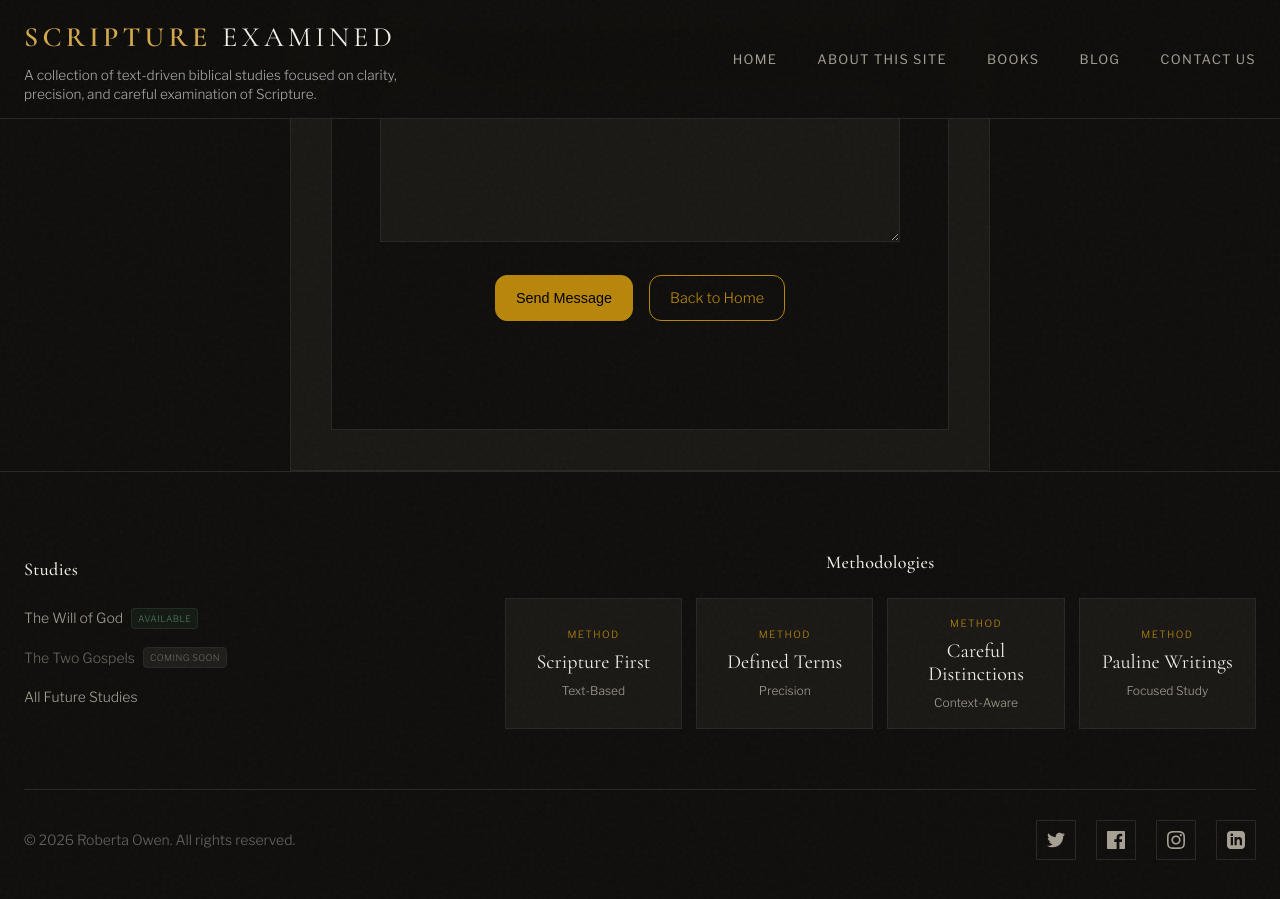
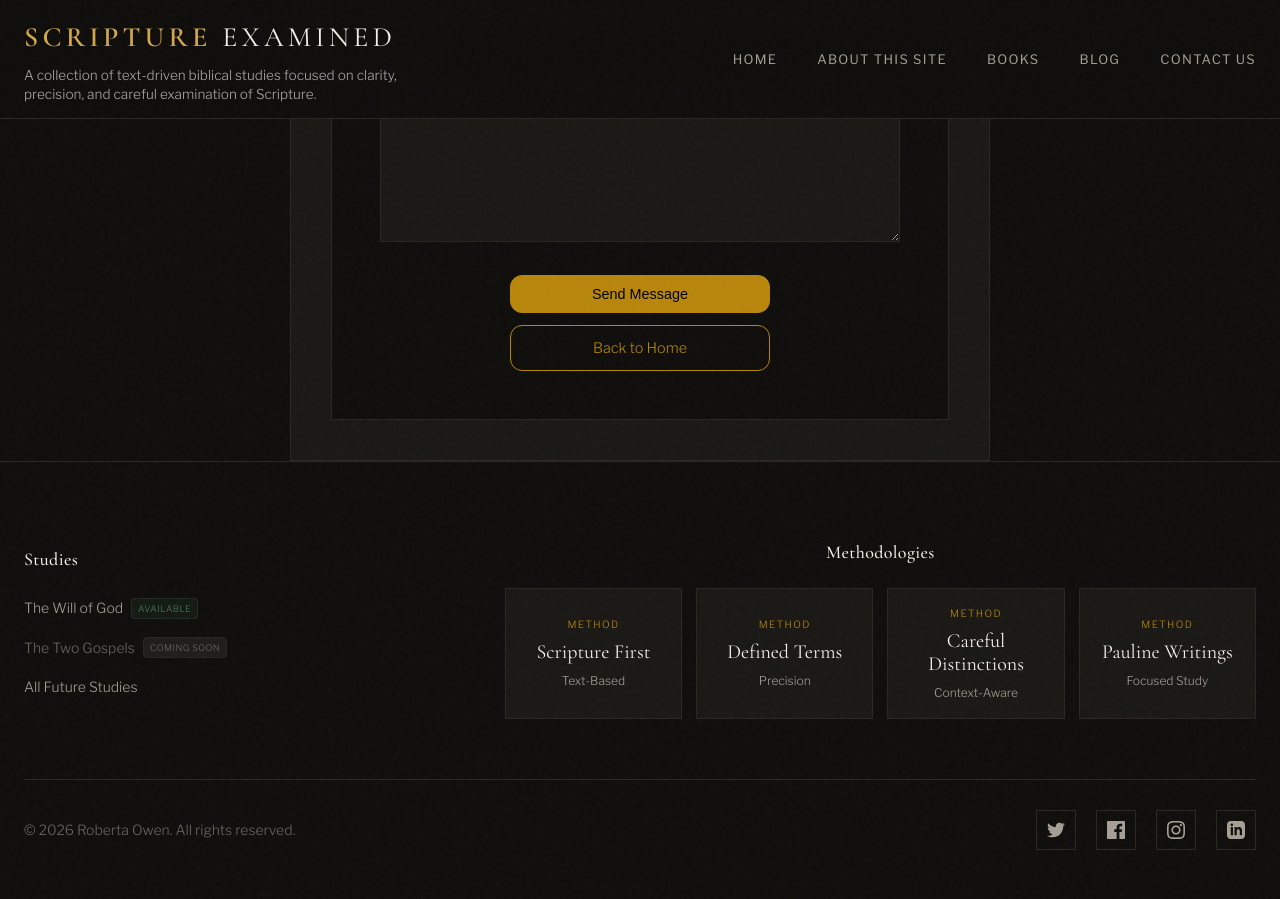
Before and after one commit to ScriptureExamined/PaulineEpistles, a Jekyll site: the page built from contact.html, in a window 1280 px wide and 900 px high, scrolled down 675 px. Built offline with Jekyll 4.4.1, drawn with Linux system fonts in a browser that asks for light colours.

Commit message:
Update contact.html

```diff
--- a/contact.html
+++ b/contact.html
@@ -16,7 +16,7 @@ load_web3: true
 
     <div class="contact-form-wrap">
       <div class="feature-card">
-        <div class="feature-main" style="text-align: center">
+        <div class="feature-main center-text">
           <div class="feature-title" style="font-size: 32px">
             Send a Message
           </div>
@@ -86,10 +86,7 @@ load_web3: true
             ></textarea>
           </div>
 
-          <div
-            class="hero-actions"
-            style="justify-content: center; margin-top: 24px"
-          >
+          <div class="book-actions center-actions">
             <button type="submit" class="btn btn-primary">Send Message</button>
             <a href="index.html" class="btn btn-outline">Back to Home</a>
           </div>
```
